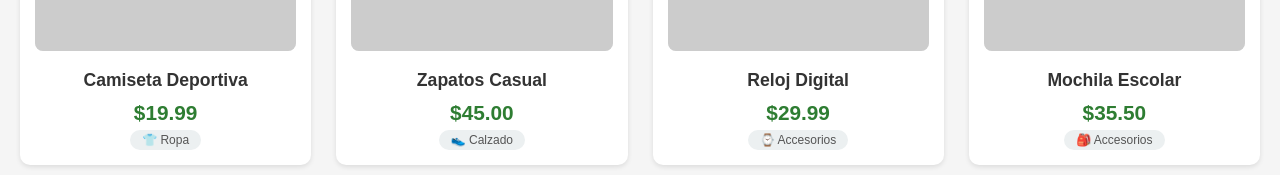
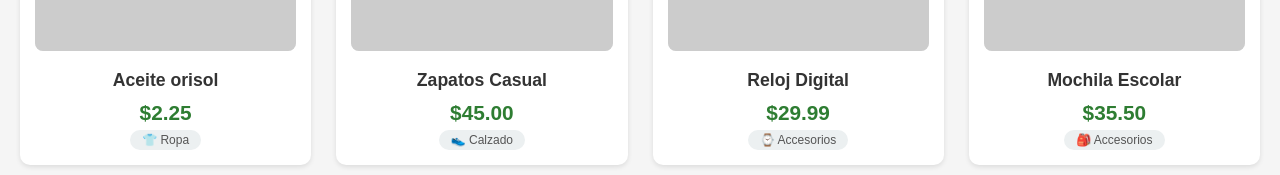
Before and after one commit to Katwrinne/Chalet-el-coco, a plain HTML site: page index.html in a window 1280 px wide. Shown: the part 392-567 px from the top of the page. Drawn offline with Linux system fonts and the light colour scheme; placeholder pictures from the web are drawn by us.

Commit message:
Update index.html

```diff
--- a/index.html
+++ b/index.html
@@ -133,9 +133,9 @@
 
         <!-- 1 -->
         <div class="producto">
-            <img src="https://via.placeholder.com/300x200/3498db/ffffff?text=Camiseta" alt="Camiseta Deportiva">
-            <h3>Camiseta Deportiva</h3>
-            <p class="precio">$19.99</p>
+            <img src="https://via.placeholder.com/300x200/3498db/ffffff?text=Aceite orisol" alt="Aceite orisol">
+            <h3>Aceite orisol</h3>
+            <p class="precio">$2.25</p>
             <span class="categoria">👕 Ropa</span>
         </div>
 
```
